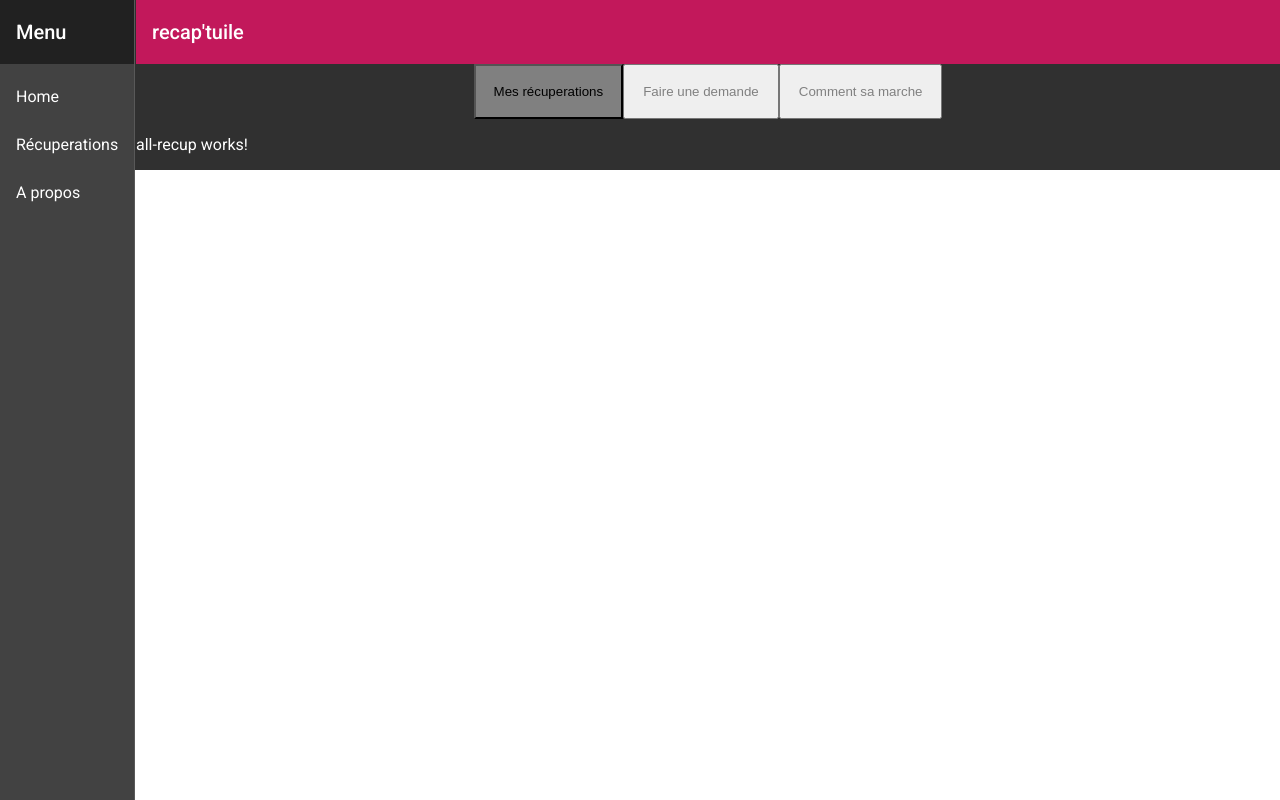
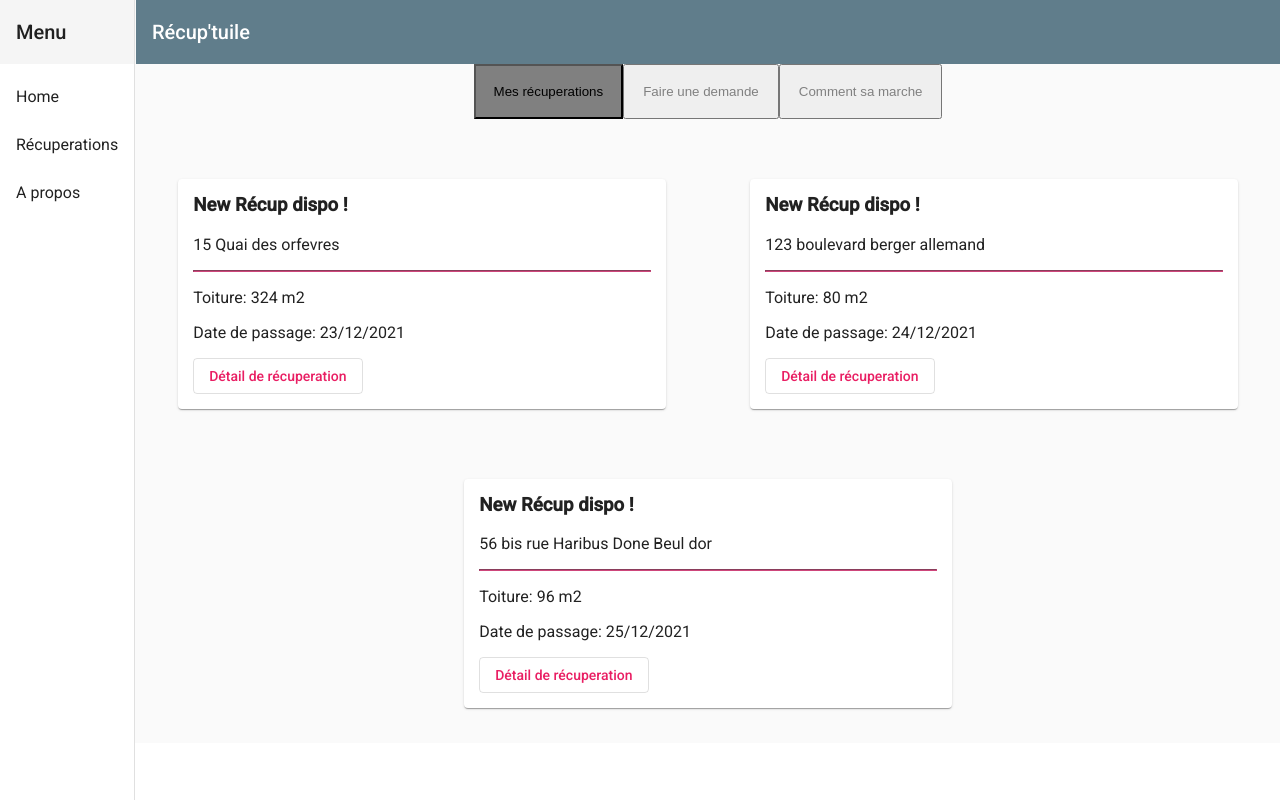
Before and after one commit to sa3dev/recuptuile_front, an Angular app: page /recup/all in a window 1280 px wide. Built offline with nearby package versions, Linux system fonts and the light colour scheme.

Commit message:
update style for style de base material

```diff
--- a/angular.json
+++ b/angular.json
@@ -29,7 +29,8 @@
             ],
             "styles": [
               "./node_modules/@angular/material/prebuilt-themes/pink-bluegrey.css",
-              "src/styles.scss"
+              "src/styles.scss",
+              "src/theme.scss"
             ],
             "scripts": []
           },
--- a/src/app/app.component.html
+++ b/src/app/app.component.html
@@ -10,12 +10,12 @@
     </mat-nav-list>
   </mat-sidenav>
   <mat-sidenav-content>
-    <mat-toolbar color="primary">
+    <mat-toolbar class="" color="primary">
       <button type="button" aria-label="Toggle sidenav" mat-icon-button (click)="drawer.toggle()"
         *ngIf="isHandset$ | async">
         <mat-icon aria-label="Side nav toggle icon">menu</mat-icon>
       </button>
-      <span>recap'tuile</span>
+      <span>Récup'tuile</span>
     </mat-toolbar>
     <!-- Add Content Here -->
     <router-outlet></router-outlet>
--- a/src/app/component/recup/all-recup/all-recup.component.html
+++ b/src/app/component/recup/all-recup/all-recup.component.html
@@ -1 +1,25 @@
-<p>all-recup works!</p>
+<div id="all-recup">
+
+    <mat-card *ngFor="let item of listRecup" >
+        <h3>
+            New Récup dispo !
+        </h3>
+
+        <p>{{  item.adress }}</p>
+
+        <hr>
+        <div class="superficies">
+            <p>Toiture: {{ item.superfices ?   item.superfices + ' m2' : 'non-renseigné'  }}</p>
+            <!-- Composant dynamique qui chargerais l'espace correspondant a la superficie ' -->
+
+        </div>
+
+        <p>Date de passage: {{ item.dateofpassage }}</p>
+
+        <button mat-stroked-button color="accent">
+            Détail de récuperation
+        </button>
+
+    </mat-card>
+
+</div>
--- a/src/app/component/recup/all-recup/all-recup.component.scss
+++ b/src/app/component/recup/all-recup/all-recup.component.scss
@@ -0,0 +1,17 @@
+#all-recup {
+    display: flex;
+    flex-wrap: wrap;
+    justify-content: space-around;
+    margin-top: 25px;
+}
+
+mat-card {
+    width: 40%;
+    margin: 35px;
+    padding: 15px;
+}
+
+hr {
+    border-color:#c2185b;
+    opacity: 0.8;
+}
--- a/src/app/component/recup/all-recup/all-recup.component.ts
+++ b/src/app/component/recup/all-recup/all-recup.component.ts
@@ -1,4 +1,6 @@
 import { Component, OnInit } from '@angular/core';
+import { RecupModel } from '../../../models/recup-model';
+import { DATA } from '../../../models/recup-data';
 
 @Component({
   selector: 'app-all-recup',
@@ -7,9 +9,12 @@ import { Component, OnInit } from '@angular/core';
 })
 export class AllRecupComponent implements OnInit {
 
+  listRecup: RecupModel[];
+
   constructor() { }
 
   ngOnInit() {
+    this.listRecup = DATA;
   }
 
 }
--- /dev/null
+++ b/src/app/models/recup-data.ts
@@ -0,0 +1,21 @@
+export const DATA = [
+
+    {
+      id: 'dlzjeké23423',
+      adress: '15 Quai des orfevres',
+      superfices: 324,
+      dateofpassage: '23/12/2021',
+    },
+    {
+      id: '13D3423ED',
+      adress: '123 boulevard berger allemand',
+      superfices: 80,
+      dateofpassage: '24/12/2021',
+    },
+    {
+        id: '123423K4324',
+        adress: '56 bis rue Haribus Done Beul dor',
+        superfices: 96,
+        dateofpassage: '25/12/2021',
+    }
+];
--- /dev/null
+++ b/src/theme.scss
@@ -0,0 +1,19 @@
+@import '~@angular/material/theming';
+@include mat-core();
+
+$my-app-primary: mat-palette($mat-blue-grey);
+$my-app-accent: mat-palette($mat-pink, 500, 900, A100);
+$my-app-warn: mat-palette($mat-deep-orange);
+
+$my-app-theme: mat-light-theme($my-app-primary, $my-app-accent, $my-app-warn);
+
+@include angular-material-theme($my-app-theme);
+
+.alternate-theme {
+  $alternate-primary: mat-palette($mat-light-blue);
+  $alternate-accent: mat-palette($mat-yellow, 400);
+
+  $alternate-theme: mat-light-theme($alternate-primary, $alternate-accent);
+
+  @include angular-material-theme($alternate-theme);
+}
```
Also changed, not shown: src/app/component/recup/recup.module.ts (+5 -2 lines), src/styles.scss (line endings or trailing spaces).
